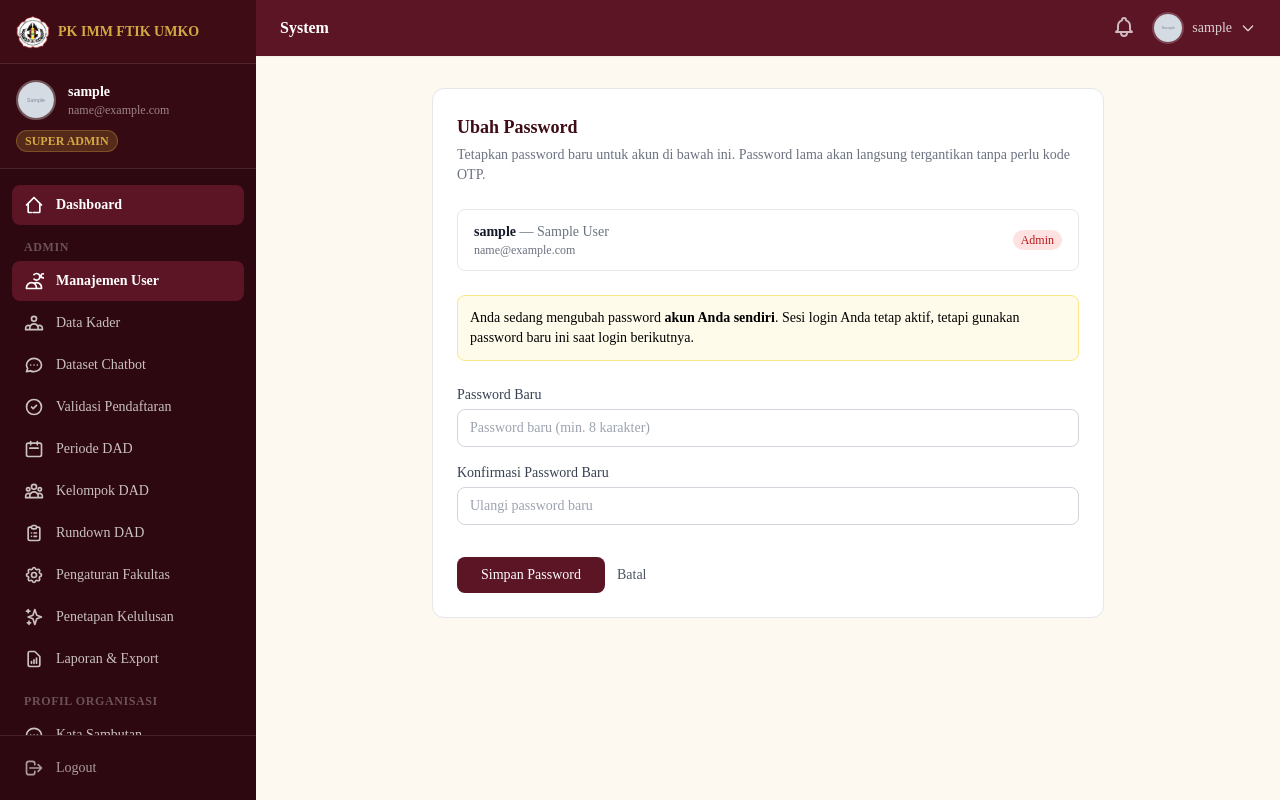
After one commit to Rizkysatrio91/pkimm-umko, a Django app: page /admin-dashboard/users/1/ubah-password/ in a window 1280 px wide. The commit adds this page. Run offline with Django 5.2, Linux system fonts and the light colour scheme; a user stored in the database is signed in; tables that the repository leaves empty hold one stand-in row (values such as "Sample post"); grey boxes marked "Sample" are stand-in pictures; some libraries are stand-ins or nearby versions.

Commit message:
feat(accounts): admin bisa ubah password semua role + diri sendiri
Tambah halaman khusus "Ubah Password" (UserPasswordChangeView +
AdminSetPasswordForm) terpisah dari form edit identitas. Admin dapat
menetapkan password baru untuk user mana pun (admin/panitia/penulis/
calon kader) termasuk akunnya sendiri, sebagai alternatif cepat ketika
user lupa password dan reset OTP email merepotkan.

- Pisahkan logika password dari AdminUserUpdateForm agar alur jelas.
- update_session_auth_hash saat admin ubah password sendiri (anti-logout).
- Tombol "Ubah Password" di Manajemen User, route ubah-password/.

```diff
--- a/apps/accounts/admin_forms.py
+++ b/apps/accounts/admin_forms.py
@@ -56,32 +56,14 @@ class AdminUserCreateForm(forms.ModelForm):
 
 
 class AdminUserUpdateForm(forms.ModelForm):
-    """Form untuk admin memperbarui detail user.
+    """Form untuk admin memperbarui identitas, role, dan status aktif user.
 
-    Field password opsional: bila dikosongkan, password lama dipertahankan;
-    bila diisi, password di-hash ulang dengan ``set_password``. Ini satu-
-    satunya jalan bagi admin mereset password staf (panitia/penulis) yang
-    lupa/salah password, karena staf tidak punya akses self-service selain
-    OTP email.
+    Pengaturan ulang password TIDAK ditangani di form ini, melainkan di
+    halaman khusus 'Ubah Password' (lihat ``AdminSetPasswordForm`` dan
+    ``UserPasswordChangeView``). Pemisahan ini membuat alurnya jelas dan
+    memungkinkan penanganan sesi yang benar saat admin mengubah password
+    akunnya sendiri (mencegah ter-logout otomatis).
     """
-
-    password1 = forms.CharField(
-        label='Password Baru',
-        required=False,
-        widget=forms.PasswordInput(attrs={
-            'placeholder': 'Kosongkan jika tidak ingin mengubah password',
-            'autocomplete': 'new-password',
-        }),
-        help_text='Isi hanya jika ingin mereset password user ini (min. 8 karakter).',
-    )
-    password2 = forms.CharField(
-        label='Konfirmasi Password Baru',
-        required=False,
-        widget=forms.PasswordInput(attrs={
-            'placeholder': 'Ulangi password baru',
-            'autocomplete': 'new-password',
-        }),
-    )
 
     class Meta:
         model = User
@@ -99,26 +81,55 @@ class AdminUserUpdateForm(forms.ModelForm):
             ]),
         }
 
-    def clean_password1(self):
-        password1 = self.cleaned_data.get('password1')
-        if password1 and len(password1) < 8:
+
+class AdminSetPasswordForm(forms.Form):
+    """Form khusus admin untuk menetapkan password baru sebuah user.
+
+    Dipakai di halaman 'Ubah Password' yang terpisah dari form edit identitas.
+    Admin dapat menetapkan password untuk semua role (admin/panitia/penulis/
+    calon kader) termasuk akunnya sendiri. Ini menjadi alternatif cepat bila
+    user lupa password dan reset OTP email merepotkan: admin langsung
+    mengganti passwordnya di sini.
+
+    Aturan password disamakan dengan form lain di app ini (min. 8 karakter).
+    """
+
+    new_password1 = forms.CharField(
+        label='Password Baru',
+        widget=forms.PasswordInput(attrs={
+            'placeholder': 'Password baru (min. 8 karakter)',
+            'autocomplete': 'new-password',
+        }),
+    )
+    new_password2 = forms.CharField(
+        label='Konfirmasi Password Baru',
+        widget=forms.PasswordInput(attrs={
+            'placeholder': 'Ulangi password baru',
+            'autocomplete': 'new-password',
+        }),
+    )
+
+    def __init__(self, *args, user=None, **kwargs):
+        # ``user`` adalah user TARGET yang passwordnya akan diubah.
+        self.user = user
+        super().__init__(*args, **kwargs)
+
+    def clean_new_password1(self):
+        password = self.cleaned_data.get('new_password1')
+        if password and len(password) < 8:
             raise forms.ValidationError('Password minimal 8 karakter.')
-        return password1
+        return password
 
     def clean(self):
         cleaned_data = super().clean()
-        p1 = cleaned_data.get('password1')
-        p2 = cleaned_data.get('password2')
-        if p1 and p1 != p2:
-            self.add_error('password2', 'Password tidak cocok.')
+        p1 = cleaned_data.get('new_password1')
+        p2 = cleaned_data.get('new_password2')
+        if p1 and p2 and p1 != p2:
+            self.add_error('new_password2', 'Password tidak cocok.')
         return cleaned_data
 
     def save(self, commit=True):
-        user = super().save(commit=False)
-        # Hanya ubah password bila admin mengisinya. Kosong = pertahankan hash lama.
-        new_password = self.cleaned_data.get('password1')
-        if new_password:
-            user.set_password(new_password)
+        self.user.set_password(self.cleaned_data['new_password1'])
         if commit:
-            user.save()
-        return user
+            self.user.save()
+        return self.user
--- a/apps/accounts/admin_urls.py
+++ b/apps/accounts/admin_urls.py
@@ -5,6 +5,7 @@ from apps.accounts.admin_views import (
     UserCreateView,
     UserDeleteView,
     UserListView,
+    UserPasswordChangeView,
     UserUpdateView,
 )
 
@@ -12,5 +13,6 @@ urlpatterns = [
     path('', UserListView.as_view(), name='user_list'),
     path('tambah/', UserCreateView.as_view(), name='user_create'),
     path('<int:pk>/edit/', UserUpdateView.as_view(), name='user_update'),
+    path('<int:pk>/ubah-password/', UserPasswordChangeView.as_view(), name='user_password_change'),
     path('<int:pk>/hapus/', UserDeleteView.as_view(), name='user_delete'),
 ]
--- a/apps/accounts/admin_views.py
+++ b/apps/accounts/admin_views.py
@@ -1,11 +1,16 @@
 """View admin untuk manajemen user."""
 from django.contrib import messages
+from django.contrib.auth import update_session_auth_hash
 from django.db.models import Q
 from django.shortcuts import get_object_or_404, redirect
 from django.urls import reverse_lazy
-from django.views.generic import CreateView, DeleteView, ListView, UpdateView
+from django.views.generic import CreateView, DeleteView, FormView, ListView, UpdateView
 
-from apps.accounts.admin_forms import AdminUserCreateForm, AdminUserUpdateForm
+from apps.accounts.admin_forms import (
+    AdminSetPasswordForm,
+    AdminUserCreateForm,
+    AdminUserUpdateForm,
+)
 from apps.accounts.models import User
 from core.constants import UserRole
 from core.mixins import AdminRequiredMixin
@@ -107,6 +112,54 @@ class UserUpdateView(AdminRequiredMixin, UpdateView):
         return ctx
 
 
+class UserPasswordChangeView(AdminRequiredMixin, FormView):
+    """Admin: ubah/atur ulang password user mana pun (semua role + diri sendiri).
+
+    Halaman khusus, terpisah dari form edit identitas. Berguna sebagai
+    alternatif cepat ketika user lupa password dan reset OTP email merepotkan:
+    admin langsung menetapkan password baru di sini lalu memberitahukannya ke
+    user yang bersangkutan.
+    """
+
+    template_name = 'accounts/user_password_change.html'
+    form_class = AdminSetPasswordForm
+    success_url = reverse_lazy('user_admin:user_list')
+
+    def get_target_user(self) -> User:
+        """User yang passwordnya akan diubah (di-cache per request)."""
+        if not hasattr(self, '_target_user'):
+            self._target_user = get_object_or_404(User, id_user=self.kwargs['pk'])
+        return self._target_user
+
+    def get_form_kwargs(self):
+        kwargs = super().get_form_kwargs()
+        kwargs['user'] = self.get_target_user()
+        return kwargs
+
+    def get_context_data(self, **kwargs):
+        ctx = super().get_context_data(**kwargs)
+        target = self.get_target_user()
+        ctx['target_user'] = target
+        ctx['is_self'] = target.pk == self.request.user.pk
+        return ctx
+
+    def form_valid(self, form):
+        target = form.user
+        is_self = target.pk == self.request.user.pk
+        form.save()
+        # Bila admin mengubah password AKUNNYA SENDIRI, perbarui hash sesi agar
+        # tidak otomatis ter-logout oleh SessionAuthenticationMiddleware.
+        if is_self:
+            update_session_auth_hash(self.request, target)
+            messages.success(self.request, 'Password Anda berhasil diubah.')
+        else:
+            messages.success(
+                self.request,
+                f'Password user "{target.username}" berhasil diubah.',
+            )
+        return super().form_valid(form)
+
+
 class UserDeleteView(AdminRequiredMixin, DeleteView):
     """Admin: hapus user dengan konfirmasi."""
 
--- /dev/null
+++ b/templates/accounts/user_password_change.html
@@ -0,0 +1,90 @@
+{% extends "base.html" %}
+{% block title %}Ubah Password - PK IMM FTIK UMKO{% endblock %}
+{% block page_title %}Ubah Password{% endblock %}
+
+{% block content %}
+<div class="max-w-2xl mx-auto">
+    <div class="bg-white rounded-xl border border-gray-200 p-6">
+        <h2 class="text-lg font-bold text-maroon-dark mb-1">Ubah Password</h2>
+        <p class="text-sm text-gray-500 mb-6">
+            Tetapkan password baru untuk akun di bawah ini. Password lama akan
+            langsung tergantikan tanpa perlu kode OTP.
+        </p>
+
+        <!-- Target user -->
+        <div class="flex items-center gap-3 mb-6 bg-cream/60 border border-gray-200 rounded-lg px-4 py-3">
+            <div class="flex-1">
+                <p class="text-sm font-semibold text-gray-900">
+                    {{ target_user.username }}
+                    {% if target_user.get_full_name %}
+                    <span class="font-normal text-gray-500">— {{ target_user.get_full_name }}</span>
+                    {% endif %}
+                </p>
+                <p class="text-xs text-gray-500">{{ target_user.email }}</p>
+            </div>
+            <span class="inline-flex px-2 py-0.5 rounded-full text-xs font-medium
+                {% if target_user.role == 'admin' %}bg-red-100 text-red-700
+                {% elif target_user.role == 'panitia' %}bg-blue-100 text-blue-700
+                {% elif target_user.role == 'penulis' %}bg-green-100 text-green-700
+                {% else %}bg-yellow-100 text-yellow-700{% endif %}">
+                {{ target_user.get_role_display }}
+            </span>
+        </div>
+
+        {% if is_self %}
+        <div class="mb-6 bg-amber-50 border border-amber-200 rounded-lg p-3">
+            <p class="text-amber-700 text-sm">
+                Anda sedang mengubah password <strong>akun Anda sendiri</strong>.
+                Sesi login Anda tetap aktif, tetapi gunakan password baru ini saat
+                login berikutnya.
+            </p>
+        </div>
+        {% endif %}
+
+        <form method="post">
+            {% csrf_token %}
+
+            {% for field in form %}
+            <div class="mb-4">
+                <label for="{{ field.id_for_label }}" class="block text-sm font-medium text-gray-700 mb-1">
+                    {{ field.label }}
+                </label>
+                {{ field }}
+                {% if field.help_text %}
+                <p class="text-gray-400 text-xs mt-1">{{ field.help_text }}</p>
+                {% endif %}
+                {% for error in field.errors %}
+                <p class="text-red-500 text-xs mt-1">{{ error }}</p>
+                {% endfor %}
+            </div>
+            {% endfor %}
+
+            {% if form.non_field_errors %}
+            <div class="mb-4 bg-red-50 border border-red-200 rounded-lg p-3">
+                {% for error in form.non_field_errors %}
+                <p class="text-red-600 text-sm">{{ error }}</p>
+                {% endfor %}
+            </div>
+            {% endif %}
+
+            <div class="flex items-center gap-3 pt-4">
+                <button type="submit"
+                        class="bg-maroon text-white px-6 py-2 rounded-lg text-sm font-medium hover:bg-maroon-dark transition">
+                    Simpan Password
+                </button>
+                <a href="{% url 'user_admin:user_list' %}"
+                   class="text-gray-600 hover:text-gray-800 text-sm transition">Batal</a>
+            </div>
+        </form>
+    </div>
+</div>
+{% endblock %}
+
+{% block extra_js %}
+<script>
+// Samakan gaya input dengan form lain (lihat user_form.html)
+document.querySelectorAll('form input:not([type="checkbox"]):not([type="hidden"]), form select, form textarea').forEach(el => {
+    el.classList.add('w-full', 'border', 'border-gray-300', 'rounded-lg', 'px-3', 'py-2', 'text-sm');
+});
+</script>
+{% endblock %}
```
Also changed, not shown: templates/accounts/user_list.html (+7 -0 lines).
